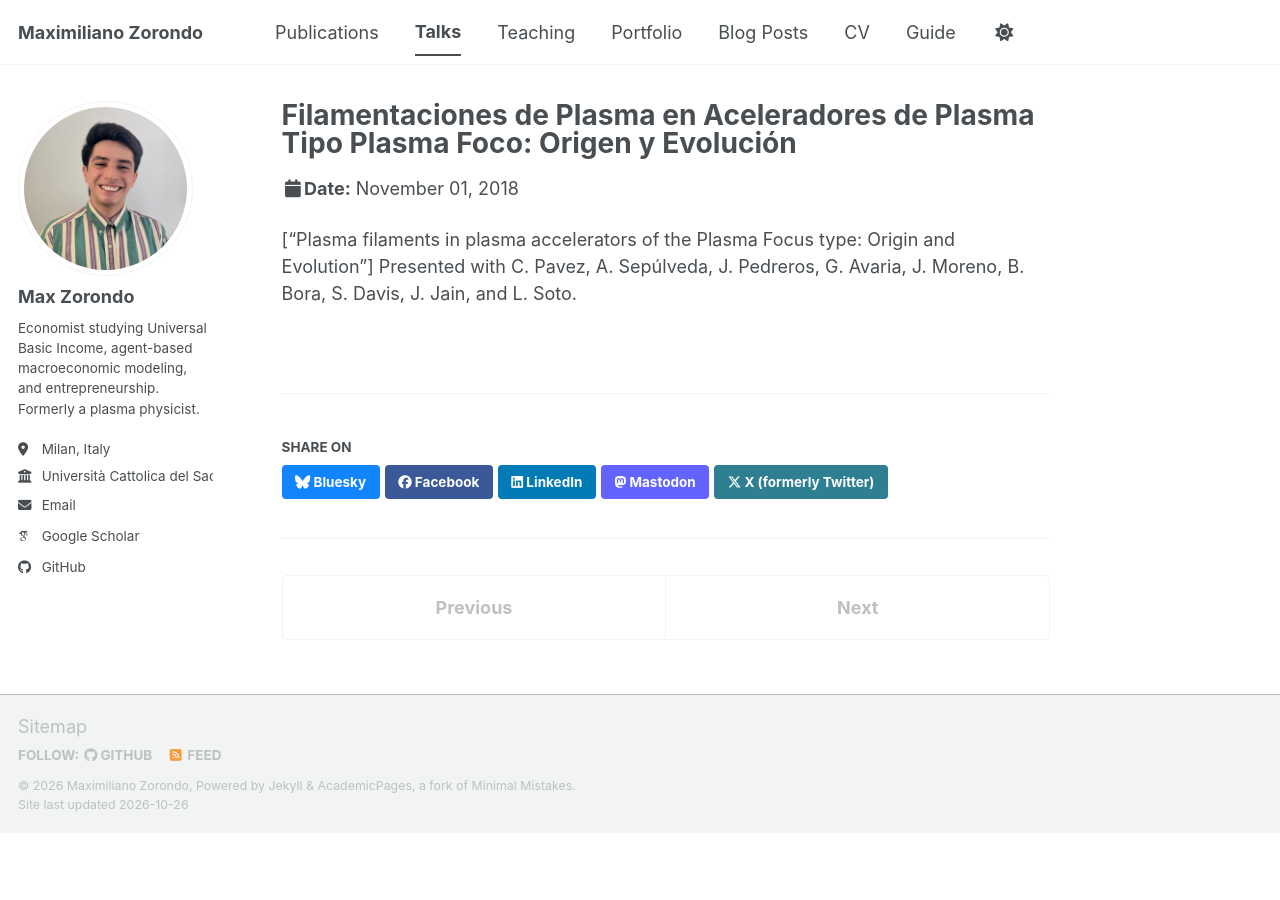
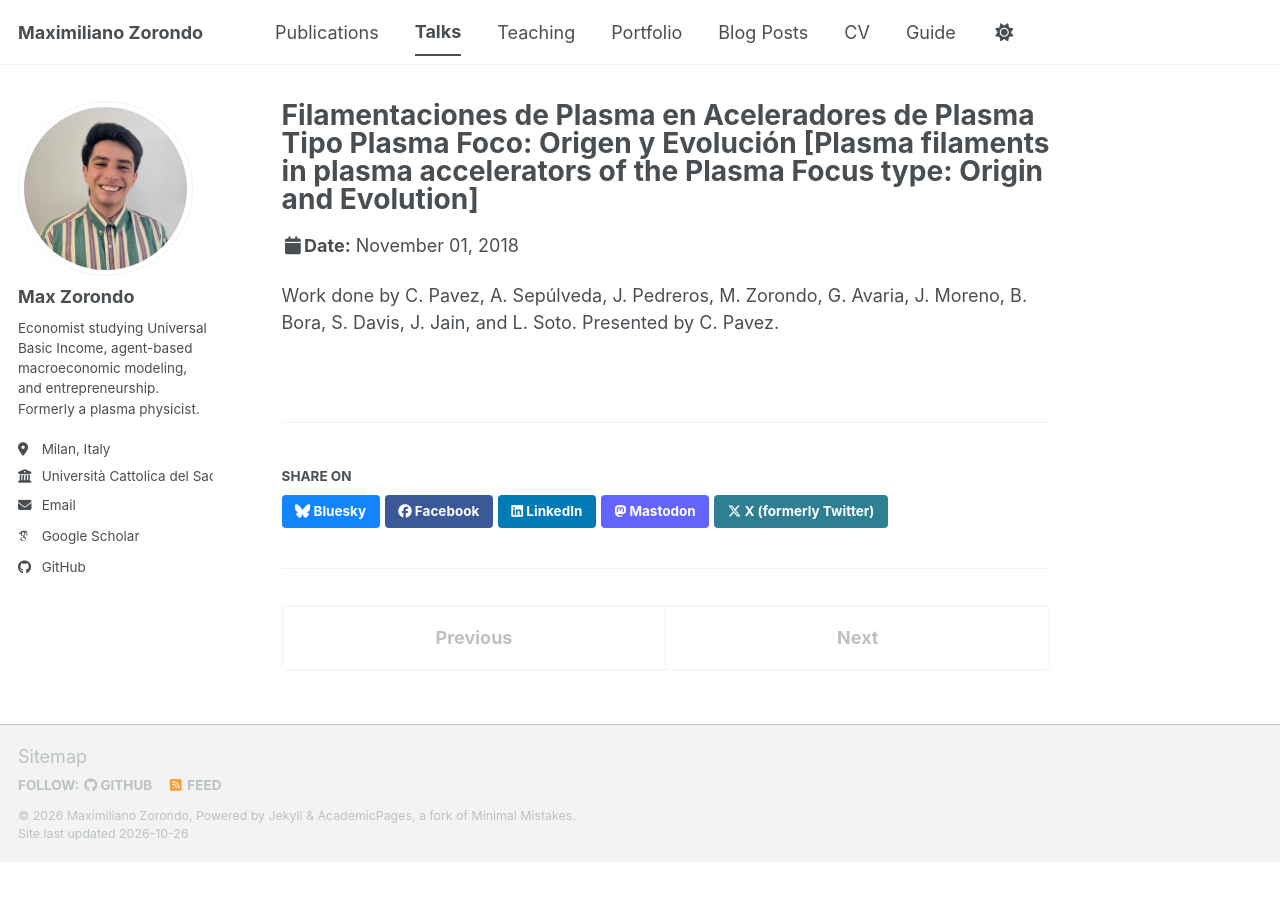
Before and after one commit to mzorondo/mzorondo.github.io, a Jekyll site: the page built from _talks/2018-11-01-filamentaciones-de-plasma.md, in a window 1280 px wide. Built offline with Jekyll 4.4.1, drawn with Linux system fonts in a browser that asks for light colours; some web fonts are replaced; a script bundle is joined from its source files by our own code; library files that are not in the unit come from our copies; some of the changed lines change nothing that is shown.

Commit message:
Update 2018-11-01-filamentaciones-de-plasma.md

```diff
--- a/_talks/2018-11-01-filamentaciones-de-plasma.md
+++ b/_talks/2018-11-01-filamentaciones-de-plasma.md
@@ -1,5 +1,5 @@
 ---
-title: "Filamentaciones de Plasma en Aceleradores de Plasma Tipo Plasma Foco: Origen y Evolución"
+title: "Filamentaciones de Plasma en Aceleradores de Plasma Tipo Plasma Foco: Origen y Evolución [Plasma filaments in plasma accelerators of the Plasma Focus type: Origin and Evolution]"
 collection: talks
 type: "Oral presentation"
 permalink: /talks/2018-11-01-filamentaciones-de-plasma
@@ -7,4 +7,4 @@ venue: "XXI Simposio de la Sociedad Chilena de Física"
 date: 2018-11-01
 location: "Antofagasta, Chile"
 ---
-["Plasma filaments in plasma accelerators of the Plasma Focus type: Origin and Evolution"] Presented with C. Pavez, A. Sepúlveda, J. Pedreros, G. Avaria, J. Moreno, B. Bora, S. Davis, J. Jain, and L. Soto.
+Work done by C. Pavez, A. Sepúlveda, J. Pedreros, M. Zorondo, G. Avaria, J. Moreno, B. Bora, S. Davis, J. Jain, and L. Soto. Presented by C. Pavez.
```
